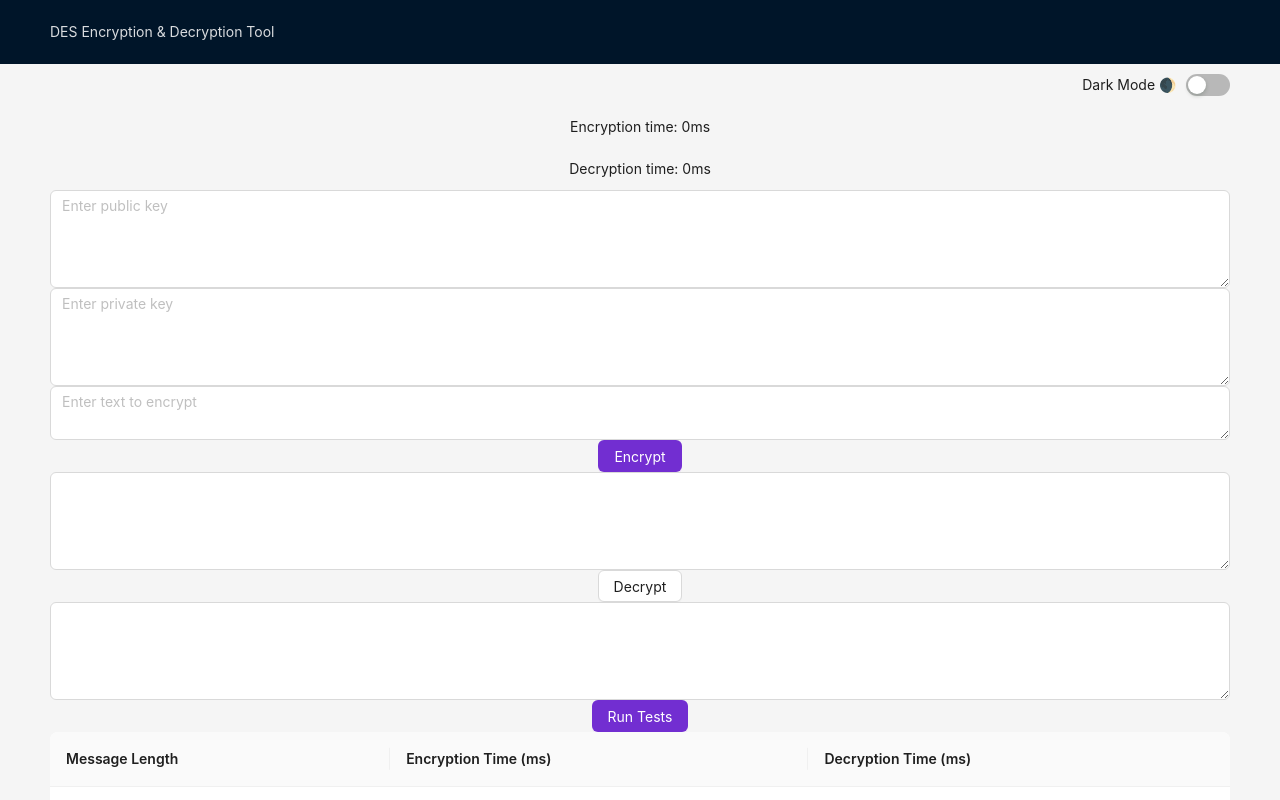
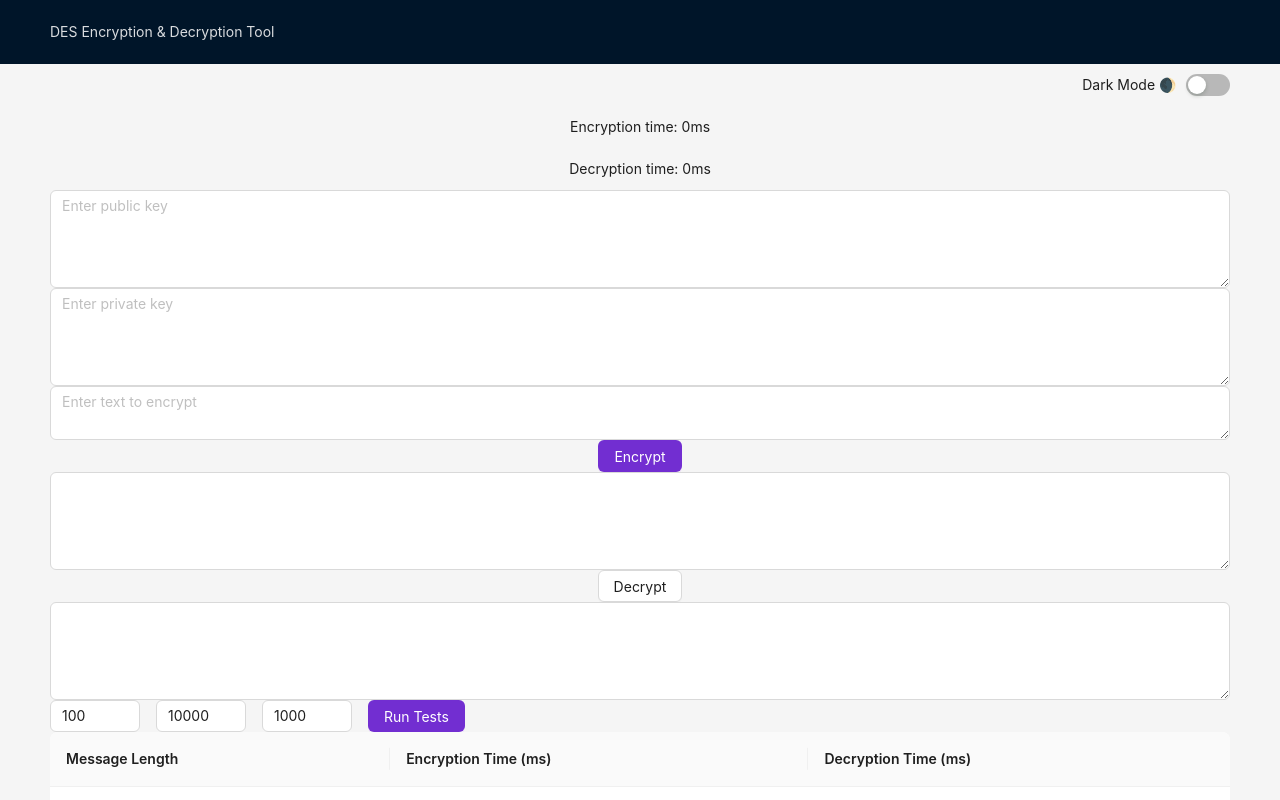
Before and after one commit to apexnewbie/des-encryption, a React (Create React App) app: page / in a window 1280 px wide. Shown: the top 800 px of the page. Built offline with nearby package versions, Linux system fonts and the light colour scheme.

Commit message:
feat: update Batch Test

```diff
--- a/src/components/BatchTest.js
+++ b/src/components/BatchTest.js
@@ -1,8 +1,11 @@
 import React, { useState } from 'react';
-import { Button, Table } from 'antd';
+import { Button, Table, InputNumber, Row, Col } from 'antd';
 
-function BatchTest({ key, encryptFunction, decryptFunction }) {
+function BatchTest({ encryptFunction, decryptFunction }) {
     const [testResults, setTestResults] = useState([]);
+    const [minLength, setMinLength] = useState(100);
+    const [maxLength, setMaxLength] = useState(10000);
+    const [step, setStep] = useState(1000);
 
     // Generate test data
     const generateTestData = (minLength, maxLength, step) => {
@@ -14,20 +17,21 @@ function BatchTest({ key, encryptFunction, decryptFunction }) {
     };
 
     // Run the tests
-    const runTests = () => {
-        const testData = generateTestData(100, 10000, 1000); // Generate test data
+    const runTests = (minLength, maxLength, step) => {
+        const testData = generateTestData(minLength, maxLength, step); // Generate test data
         let results = [];
 
         testData.forEach(text => {
             const startEncrypt = performance.now();
-            const encrypted = encryptFunction(text, key);
+            const encrypted = encryptFunction(text);
             const endEncrypt = performance.now();
 
             const startDecrypt = performance.now();
-            const decrypted = decryptFunction(encrypted, key);
+            const decrypted = decryptFunction(encrypted);
             const endDecrypt = performance.now();
 
             results.push({
+                key: text.length, // Use messageLength as the unique key
                 messageLength: text.length,
                 encryptionTime: endEncrypt - startEncrypt,
                 decryptionTime: endDecrypt - startDecrypt
@@ -58,7 +62,20 @@ function BatchTest({ key, encryptFunction, decryptFunction }) {
 
     return (
         <div>
-            <Button type="primary" onClick={runTests}>Run Tests</Button>
+            <Row gutter={16}>
+                <Col>
+                    <InputNumber min={1} max={10000} defaultValue={100} onChange={setMinLength} />
+                </Col>
+                <Col>
+                    <InputNumber min={1} max={10000} defaultValue={10000} onChange={setMaxLength} />
+                </Col>
+                <Col>
+                    <InputNumber min={1} max={1000} defaultValue={1000} onChange={setStep} />
+                </Col>
+                <Col>
+                    <Button type="primary" onClick={() => runTests(minLength, maxLength, step)}>Run Tests</Button>
+                </Col>
+            </Row>
             <Table dataSource={testResults} columns={columns} />
         </div>
     );
```
